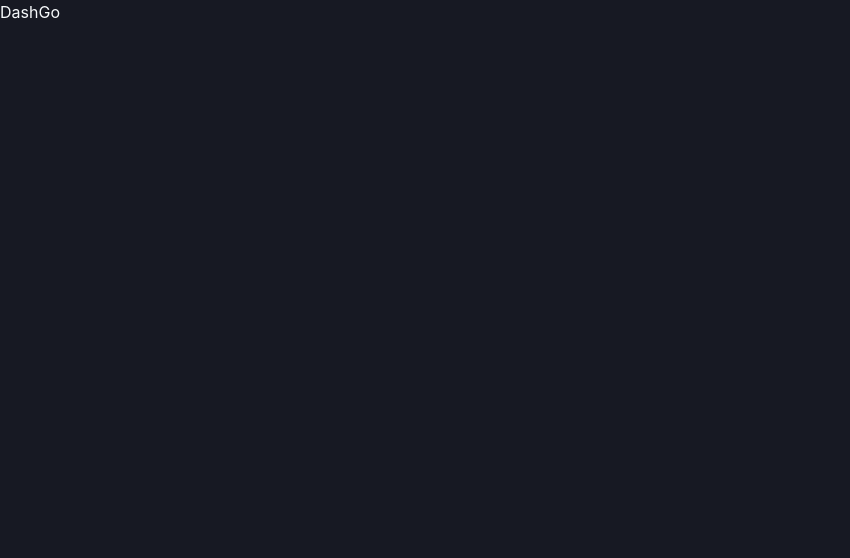
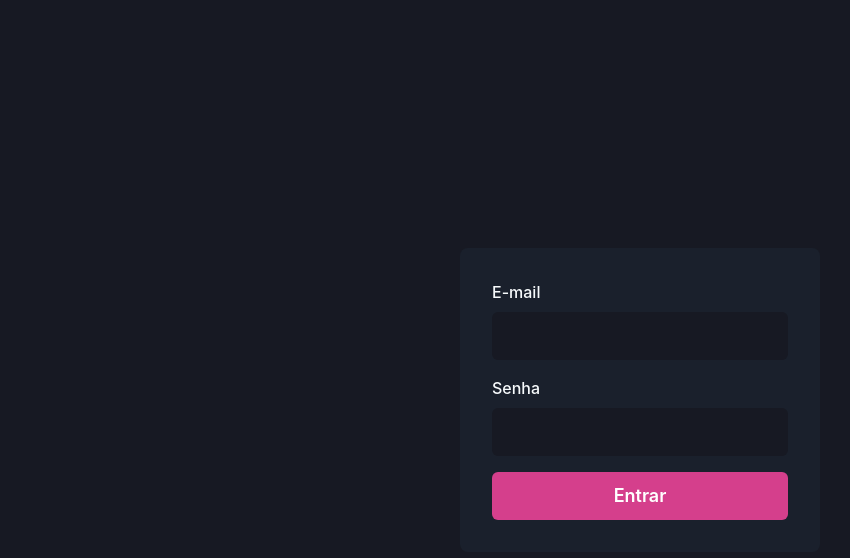
Before and after one commit to ericoBandeira/DashGo, a Next.js app: page / in a window 1280 px wide. Shown: the top 558 px of the page, without its empty margins (0-850 px from the left). Built offline with nearby package versions, Linux system fonts and the light colour scheme.

Commit message:
add new component

```diff
--- /dev/null
+++ b/src/components/Form/Input.tsx
@@ -0,0 +1,26 @@
+import { Input as ChakraInput, FormLabel, FormControl, InputProps as ChakraInputProps} from '@chakra-ui/react'
+
+interface InputProps extends ChakraInputProps{
+    name: string;
+    label?: string;
+}
+
+export function Input({name, label, ...rest}){
+    return(
+        <FormControl>
+            { !!label && <FormLabel htmlFor="email">{label}</FormLabel> }
+            <ChakraInput
+            name={name}
+            id={name}
+            focusBorderColor="pink.500"
+            bgColor="gray.900"
+            variant="filled"
+            _hover={{
+                bgColor:'gray.900'
+            }}
+            size="lg"
+            {...rest}
+            />
+      </FormControl>
+    )
+}
--- a/src/pages/index.tsx
+++ b/src/pages/index.tsx
@@ -1,5 +1,40 @@
-export default function Home() {
+import { Flex, Button, Stack, FormLabel, FormControl} from '@chakra-ui/react';
+import { Input } from '../components/Form/Input';
+
+export default function SignIn() {
   return (
-    <h1>DashGo</h1>
+    <Flex
+      w="100vw"
+      h="100vh"
+      align="center"
+      justify="center"
+    >
+      <Flex
+        as="form"
+        w="100%"
+        maxW={360}
+        bg="gray.800"
+        p="8"
+        borderRadius={8}
+        flexDir="column"
+      >
+        <Stack spacing="4">
+
+          <Input
+            type="email"
+            name="email"
+            label="E-mail"
+          />
+
+          <Input
+            type="password"
+            name="password"
+            label="Senha"
+          />
+
+          <Button type="submit" mt="6" colorScheme="pink" size="lg">Entrar</Button>
+        </Stack>
+      </Flex>
+    </Flex>
   )
 }
```
